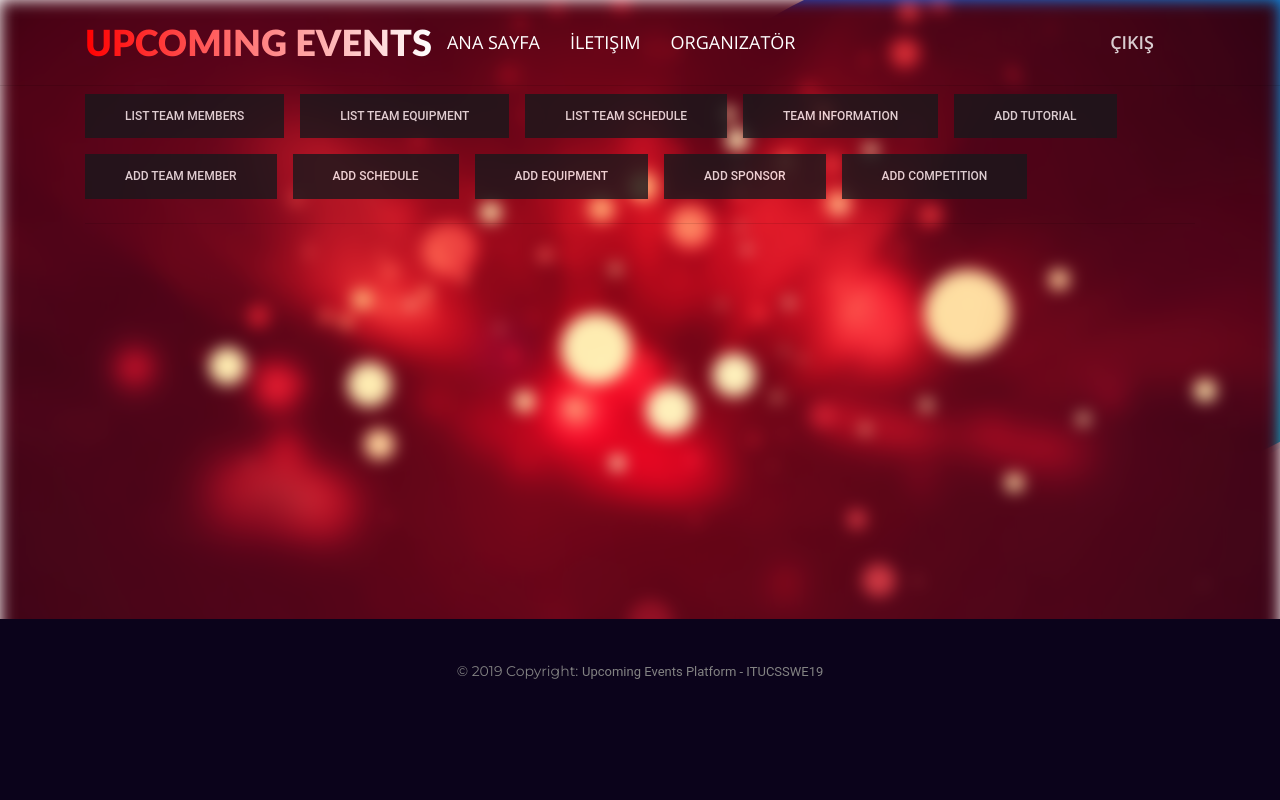
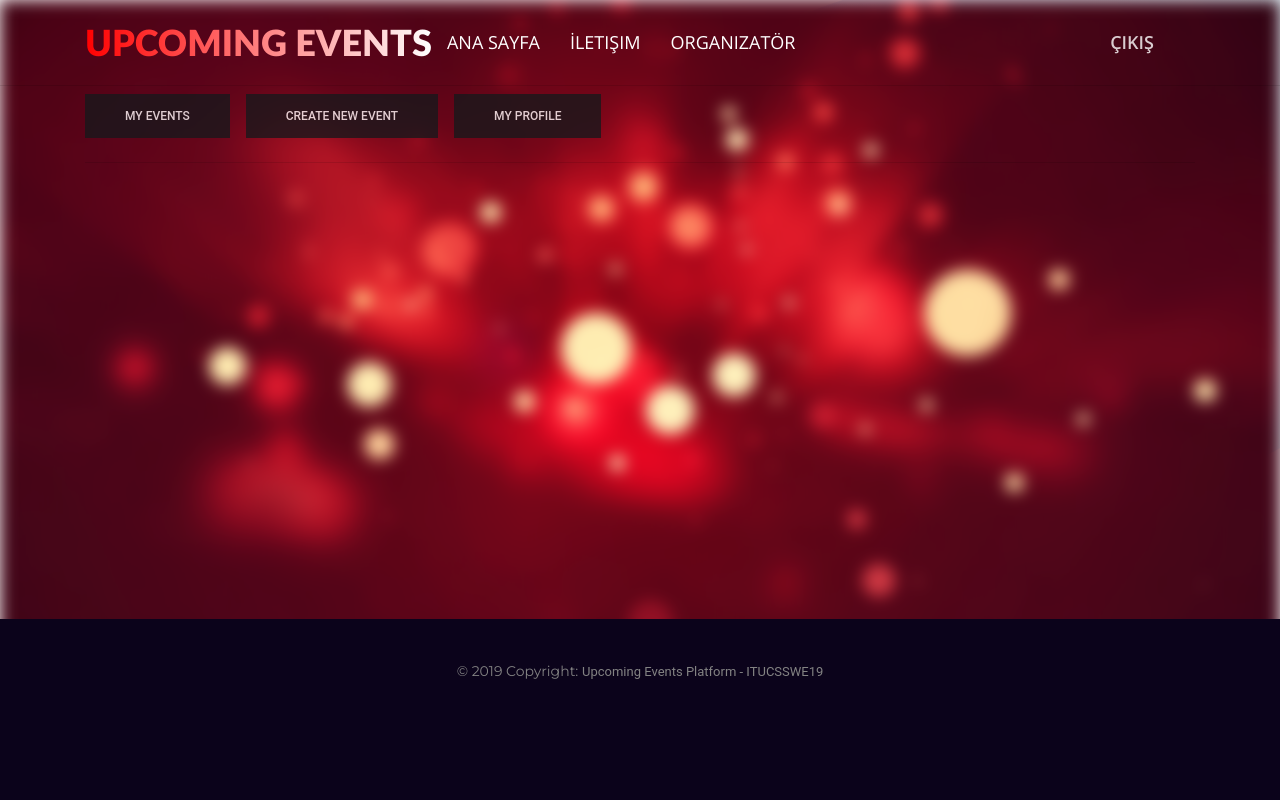
Before and after one commit to Joshgun25/UpcomingEvents, a Flask app: page /panel/organizer in a window 1280 px wide; the page is wider, and only the part inside the window is pictured. Run offline with Flask 2, Linux system fonts and the light colour scheme; the visitor is signed in with stand-in values (Sample User, id 1); some libraries are stand-ins or nearby versions.

Commit message:
new branch created

```diff
--- a/admin.py
+++ b/admin.py
@@ -9,7 +9,7 @@ from flask import (Blueprint, Flask, abort, flash, redirect, render_template,
 				   request, send_from_directory, session, url_for)
 from werkzeug.utils import secure_filename
 
-from forms import (EditMemberForm, EditTeamForm, SQLForm,
+from forms import (SQLForm,
 				   UploadCVForm, UploadImageForm)
 from member_profile import Member
 from queries import run, select, update
--- a/login.py
+++ b/login.py
@@ -31,9 +31,10 @@ def logout_page():
     if 'logged_in' in session:
         try:
             session.pop('username', None)
-            session['member_id'] = 0
+            session['organizer_id'] = 0
             session.pop('logged_in', None)
             session.pop('member', None)
+            session['auth_type'] = None
             flash('You have been successfully logged out.', 'success')
 
         except:
--- a/server.py
+++ b/server.py
@@ -17,7 +17,7 @@ from panel import panel
 psycopg2.extensions.register_type(psycopg2.extensions.UNICODE)
 psycopg2.extensions.register_type(psycopg2.extensions.UNICODEARRAY)
 
-RELEASE = False
+RELEASE = True
 
 if(not RELEASE):
     os.environ['DATABASE_URL'] = "postgres://postgres:docker@localhost:5432/postgres"
--- a/static/css/itunom.css
+++ b/static/css/itunom.css
@@ -121,8 +121,8 @@
   #itunom-nav::after {
     position: absolute;
     content: "";
-    height: 600px;
-    width: 900px;
+    height: 0px
+    width: 0px
     background-image: -webkit-linear-gradient(-220deg, #1d3ede, #01e6f8);
     background-image: -moz-linear-gradient(-220deg, #1d3ede, #01e6f8);
     background-image: -ms-linear-gradient(-220deg, #1d3ede, #01e6f8);
@@ -135,13 +135,13 @@
   }
   @media (max-width: 1400px) {
     #itunom-nav::after {
-      height: 550px;
-      width: 800px;
+      height: 0px;
+      width: 0px
     }
   }
   @media (max-width: 1199px) {
     #itunom-nav::after {
-      width: 700px;
+      width: 0px;
     }
   }
   @media (max-width: 991px) {
@@ -160,8 +160,8 @@
   #itunom-nav::before {
     position: absolute;
     content: "";
-    height: 590px;
-    width: 930px;
+    height: 0px;
+    width: 0px;
     background-image: -webkit-linear-gradient(to right, #e8eefc, #e6fafe);
     background-image: -moz-linear-gradient(to right, #e8eefc, #e6fafe);
     background-image: -ms-linear-gradient(to right, #e8eefc, #e6fafe);
--- a/templates/organizer_panel_page.html
+++ b/templates/organizer_panel_page.html
@@ -5,48 +5,17 @@
 	<div class="container-fluid">
 		<div class="row">
 			<form class="form-inline my-2 my-lg-2">
-				<a href="#"
-					class="btn btn-outline-dark my-2 my-sm-0 mr-3 text-uppercase">List Team Members</a>
+				<a href="{{ url_for('organizer.myevents_page') }}"
+					class="btn btn-outline-dark my-2 my-sm-0 mr-3 text-uppercase">My Events</a>
+			</form>
+			<form class="form-inline my-2 my-lg-2">
+				<a href="{{ url_for('organizer.organizer_add_event_page') }}"
+					class="btn btn-outline-dark my-2 my-sm-0 mr-3 text-uppercase">Create New Event</a>
 			</form>
 			<form class="form-inline my-2 my-lg-2">
 				<a href="#"
-					class="btn btn-outline-dark my-2 my-sm-0 mr-3 text-uppercase">List Team Equipment</a>
+					class="btn btn-outline-dark my-2 my-sm-0 mr-3 text-uppercase">My Profile</a>
 			</form>
-			<form class="form-inline my-2 my-lg-2">
-				<a href="#"
-					class="btn btn-outline-dark my-2 my-sm-0 mr-3 text-uppercase">List Team Schedule</a>
-			</form>
-			<form class="form-inline my-2 my-lg-2">
-				<a href="#"
-					class="btn btn-outline-dark my-2 my-sm-0 mr-3 text-uppercase">Team Information</a>
-			</form>
-			<form class="form-inline my-2 my-lg-2">
-				<a href="#"
-					class="btn btn-outline-dark my-2 my-sm-0 mr-3 text-uppercase">Add Tutorial</a>
-			</form>
-		</div>
-		<div class="row">
-			<form class="form-inline my-2 my-lg-2">
-				<a href="#"
-					class="btn btn-outline-dark my-2 my-sm-0 mr-3 text-uppercase">Add Team Member</a>
-			</form>
-			<form class="form-inline my-2 my-lg-2">
-				<a href="#"
-					class="btn btn-outline-dark my-2 my-sm-0 mr-3 text-uppercase">Add Schedule</a>
-			</form>
-			<form class="form-inline my-2 my-lg-2">
-				<a href="#"
-					class="btn btn-outline-dark my-2 my-sm-0 mr-3 text-uppercase">Add Equipment</a>
-			</form>
-			<form class="form-inline my-2 my-lg-2">
-				<a href="#"
-					class="btn btn-outline-dark my-2 my-sm-0 mr-3 text-uppercase">Add Sponsor</a>
-			</form>
-			<form class="form-inline my-2 my-lg-2">
-				<a href="#"
-					class="btn btn-outline-dark my-2 my-sm-0 mr-3 text-uppercase">Add Competition</a>
-			</form>
-
 		</div>
 	</div>
 </div>
```
Also changed, not shown: forms.py (+12 -30 lines), organizer.py (+28 -1 lines), templates/organizer_add_event_page.html (added, +93 -0 lines), templates/organizer_myevents_page.html (+4 -4 lines), 5 other files.
